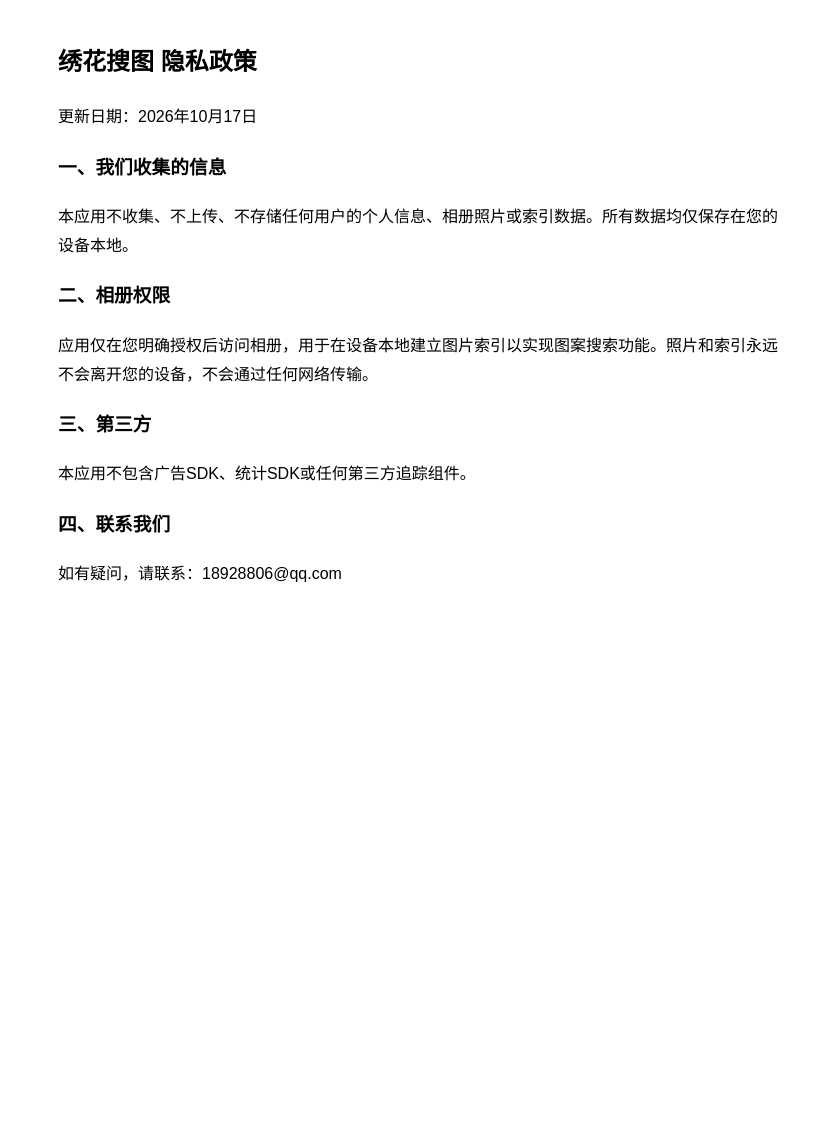
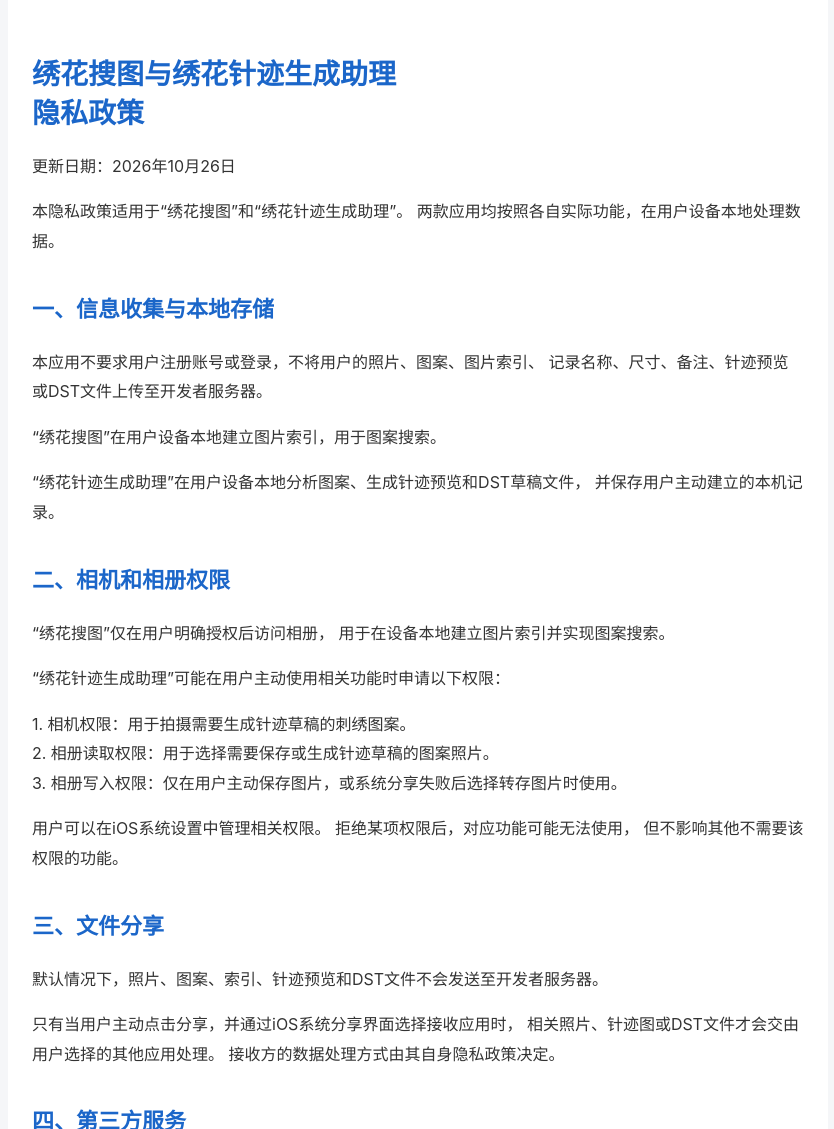
Before and after one commit to holeader/privacy, a plain HTML site: page index.html in a window 1280 px wide. Shown: the top 1129 px of the page, without its empty margins (222-1056 px from the left). Before the commit the page ends 800 px from the top, so only its background shows below. Drawn offline with Linux system fonts and the light colour scheme.

Commit message:
Update index.html

```diff
--- a/index.html
+++ b/index.html
@@ -1,13 +1,133 @@
-<!DOCTYPE html><html lang="zh-CN"><head><meta charset="utf-8"><title>绣花搜图-隐私政策</title></head>
-<body style="max-width:720px;margin:40px auto;font-family:sans-serif;line-height:1.8">
-<h2>绣花搜图 隐私政策</h2>
-<p>更新日期：2026年10月17日</p>
-<h3>一、我们收集的信息</h3>
-<p>本应用不收集、不上传、不存储任何用户的个人信息、相册照片或索引数据。所有数据均仅保存在您的设备本地。</p>
-<h3>二、相册权限</h3>
-<p>应用仅在您明确授权后访问相册，用于在设备本地建立图片索引以实现图案搜索功能。照片和索引永远不会离开您的设备，不会通过任何网络传输。</p>
-<h3>三、第三方</h3>
-<p>本应用不包含广告SDK、统计SDK或任何第三方追踪组件。</p>
-<h3>四、联系我们</h3>
-<p>如有疑问，请联系：18928806@qq.com</p>
-</body></html>
+<!DOCTYPE html>
+<html lang="zh-CN">
+<head>
+    <meta charset="UTF-8">
+    <meta name="viewport" content="width=device-width, initial-scale=1.0">
+    <title>绣花搜图与绣花针迹生成助理 隐私政策</title>
+</head>
+
+<body style="margin:0;background:#f5f6f8;color:#333;font-family:-apple-system,BlinkMacSystemFont,'Segoe UI','PingFang SC','Microsoft YaHei',sans-serif;line-height:1.85;">
+
+<main style="max-width:820px;margin:0 auto;padding:36px 24px 60px;background:#ffffff;box-sizing:border-box;">
+
+    <h1 style="font-size:28px;line-height:1.4;color:#1B66C9;">
+        绣花搜图与绣花针迹生成助理<br>
+        隐私政策
+    </h1>
+
+    <p>更新日期：2026年10月26日</p>
+
+    <p>
+        本隐私政策适用于“绣花搜图”和“绣花针迹生成助理”。
+        两款应用均按照各自实际功能，在用户设备本地处理数据。
+    </p>
+
+    <h2 style="font-size:22px;color:#1B66C9;margin-top:32px;">
+        一、信息收集与本地存储
+    </h2>
+
+    <p>
+        本应用不要求用户注册账号或登录，不将用户的照片、图案、图片索引、
+        记录名称、尺寸、备注、针迹预览或DST文件上传至开发者服务器。
+    </p>
+
+    <p>
+        “绣花搜图”在用户设备本地建立图片索引，用于图案搜索。
+    </p>
+
+    <p>
+        “绣花针迹生成助理”在用户设备本地分析图案、生成针迹预览和DST草稿文件，
+        并保存用户主动建立的本机记录。
+    </p>
+
+    <h2 style="font-size:22px;color:#1B66C9;margin-top:32px;">
+        二、相机和相册权限
+    </h2>
+
+    <p>
+        “绣花搜图”仅在用户明确授权后访问相册，
+        用于在设备本地建立图片索引并实现图案搜索。
+    </p>
+
+    <p>
+        “绣花针迹生成助理”可能在用户主动使用相关功能时申请以下权限：
+    </p>
+
+    <p>
+        1. 相机权限：用于拍摄需要生成针迹草稿的刺绣图案。<br>
+        2. 相册读取权限：用于选择需要保存或生成针迹草稿的图案照片。<br>
+        3. 相册写入权限：仅在用户主动保存图片，或系统分享失败后选择转存图片时使用。
+    </p>
+
+    <p>
+        用户可以在iOS系统设置中管理相关权限。
+        拒绝某项权限后，对应功能可能无法使用，
+        但不影响其他不需要该权限的功能。
+    </p>
+
+    <h2 style="font-size:22px;color:#1B66C9;margin-top:32px;">
+        三、文件分享
+    </h2>
+
+    <p>
+        默认情况下，照片、图案、索引、针迹预览和DST文件不会发送至开发者服务器。
+    </p>
+
+    <p>
+        只有当用户主动点击分享，并通过iOS系统分享界面选择接收应用时，
+        相关照片、针迹图或DST文件才会交由用户选择的其他应用处理。
+        接收方的数据处理方式由其自身隐私政策决定。
+    </p>
+
+    <h2 style="font-size:22px;color:#1B66C9;margin-top:32px;">
+        四、第三方服务
+    </h2>
+
+    <p>
+        两款应用均不包含广告SDK、统计SDK或第三方追踪组件，
+        不出售用户数据，不用于广告跟踪。
+    </p>
+
+    <h2 style="font-size:22px;color:#1B66C9;margin-top:32px;">
+        五、数据保留与删除
+    </h2>
+
+    <p>
+        “绣花搜图”的照片索引仅保存在用户设备本地。
+    </p>
+
+    <p>
+        “绣花针迹生成助理”的主图、记录和DST文件保存在本机应用存储空间中。
+        用户可以在记录详情中删除记录，
+        应用会同时尝试删除该记录关联的主图和DST文件。
+    </p>
+
+    <p>
+        用户也可以通过卸载应用，
+        清除应用保存在本机应用存储空间中的数据。
+    </p>
+
+    <h2 style="font-size:22px;color:#1B66C9;margin-top:32px;">
+        六、隐私政策更新
+    </h2>
+
+    <p>
+        如本政策发生重要变化，
+        我们会在本页面公布更新后的政策及更新日期。
+    </p>
+
+    <h2 style="font-size:22px;color:#1B66C9;margin-top:32px;">
+        七、联系我们
+    </h2>
+
+    <p>
+        如对本隐私政策有任何疑问，请联系：<br>
+        电子邮箱：
+        <a href="mailto:18928806@qq.com" style="color:#1B66C9;">
+            18928806@qq.com
+        </a>
+    </p>
+
+</main>
+</body>
+</html>
```
